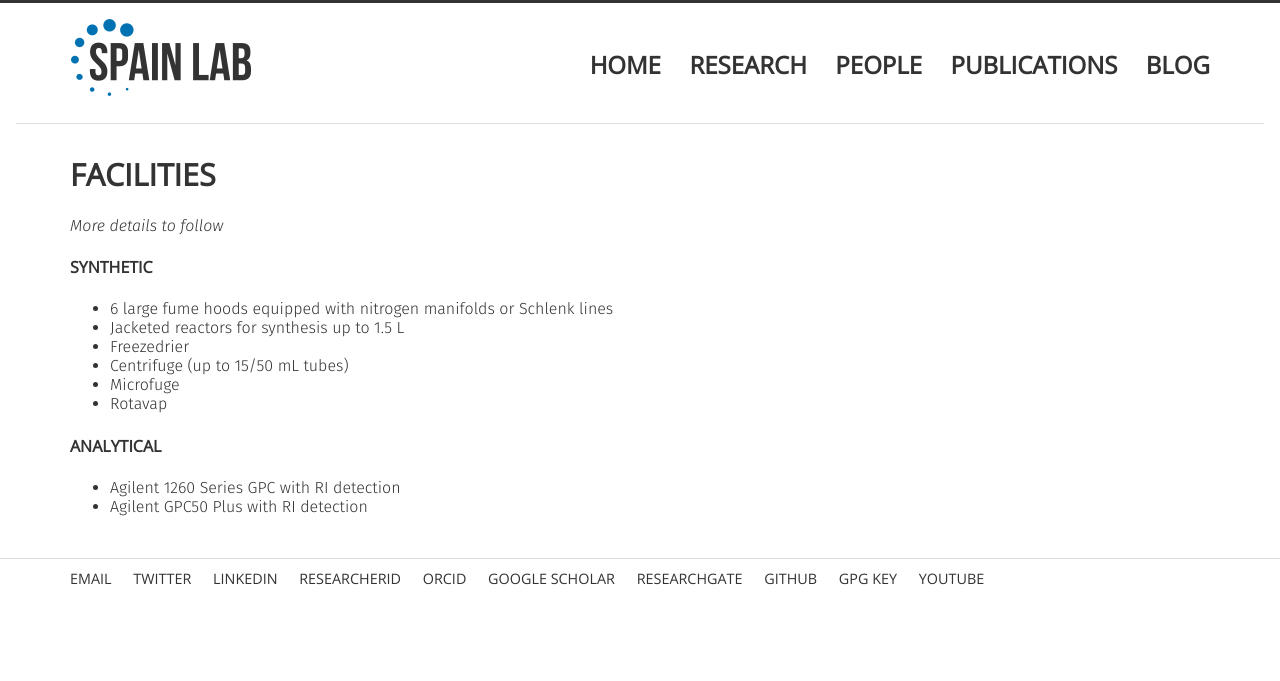
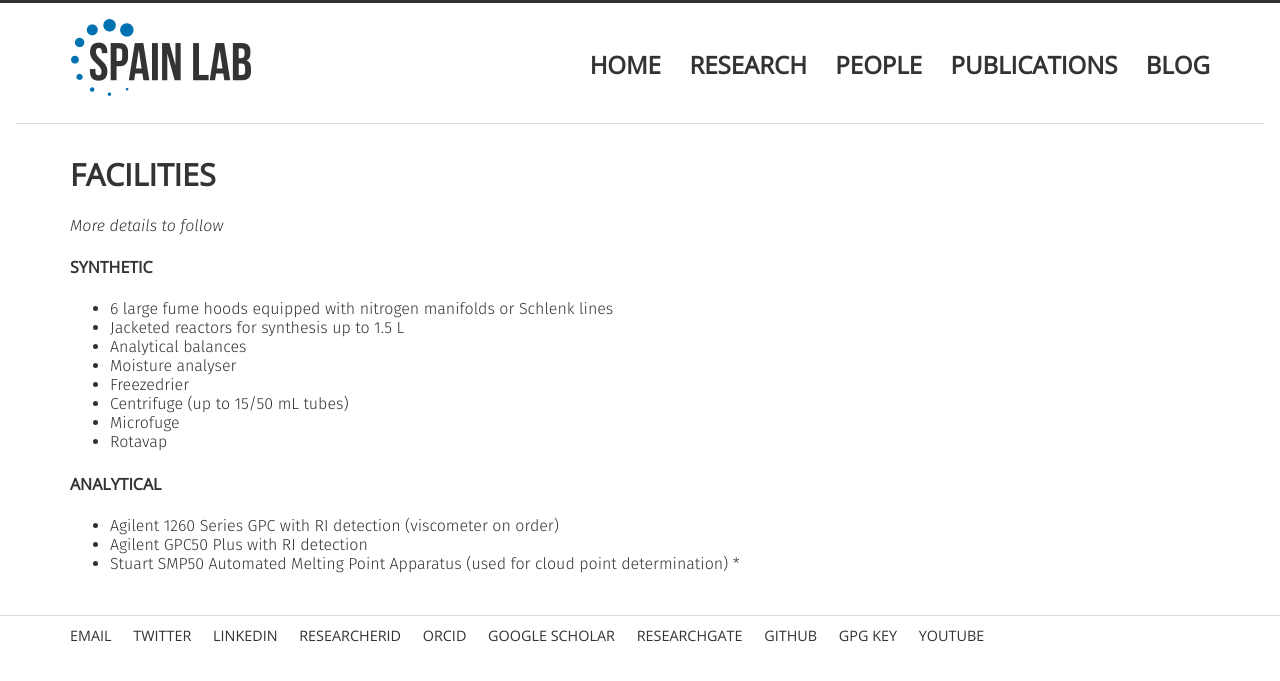
Before and after one commit to sebspain/sebspain.github.io, a Jekyll site: the page built from facilities/index.md, in a window 1280 px wide. Shown: the top 681 px of the page. Built offline with Jekyll 4.4.1, drawn with Linux system fonts in a browser that asks for light colours; comment, search, counter and statistics services are not loaded.

Commit message:
added more facilities

```diff
--- a/facilities/index.md
+++ b/facilities/index.md
@@ -9,6 +9,8 @@ title: Facilities
 
 * 6 large fume hoods equipped with nitrogen manifolds or Schlenk lines
 * Jacketed reactors for synthesis up to 1.5 L
+* Analytical balances
+* Moisture analyser
 * Freezedrier
 * Centrifuge (up to 15/50 mL tubes)
 * Microfuge
@@ -17,5 +19,7 @@ title: Facilities
 
 #### Analytical
 
-* Agilent 1260 Series GPC with RI detection
+* Agilent 1260 Series GPC with RI detection (viscometer on order)
 * Agilent GPC50 Plus with RI detection
+* Stuart SMP50 Automated Melting Point Apparatus (used for cloud point determination)
+*
```
